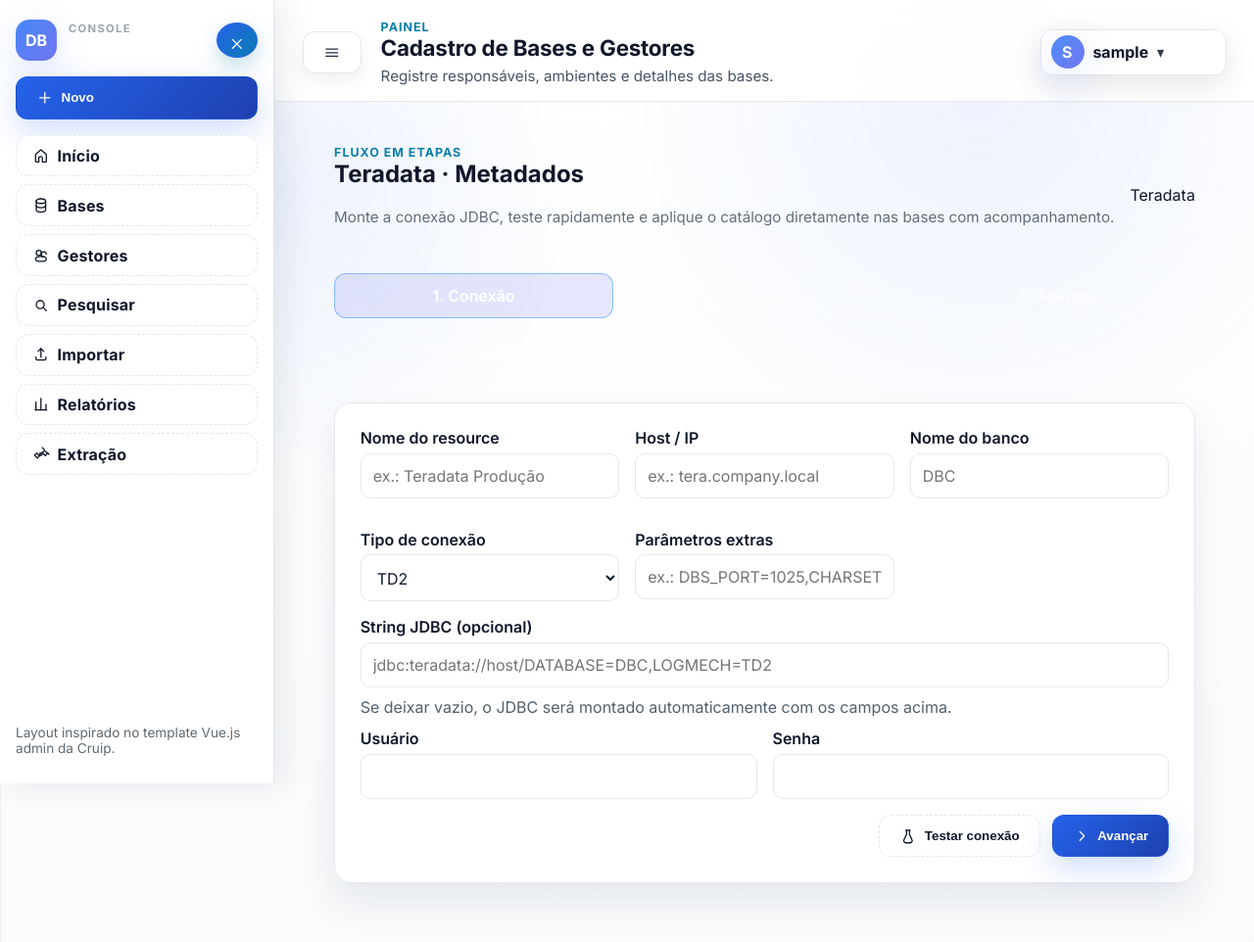
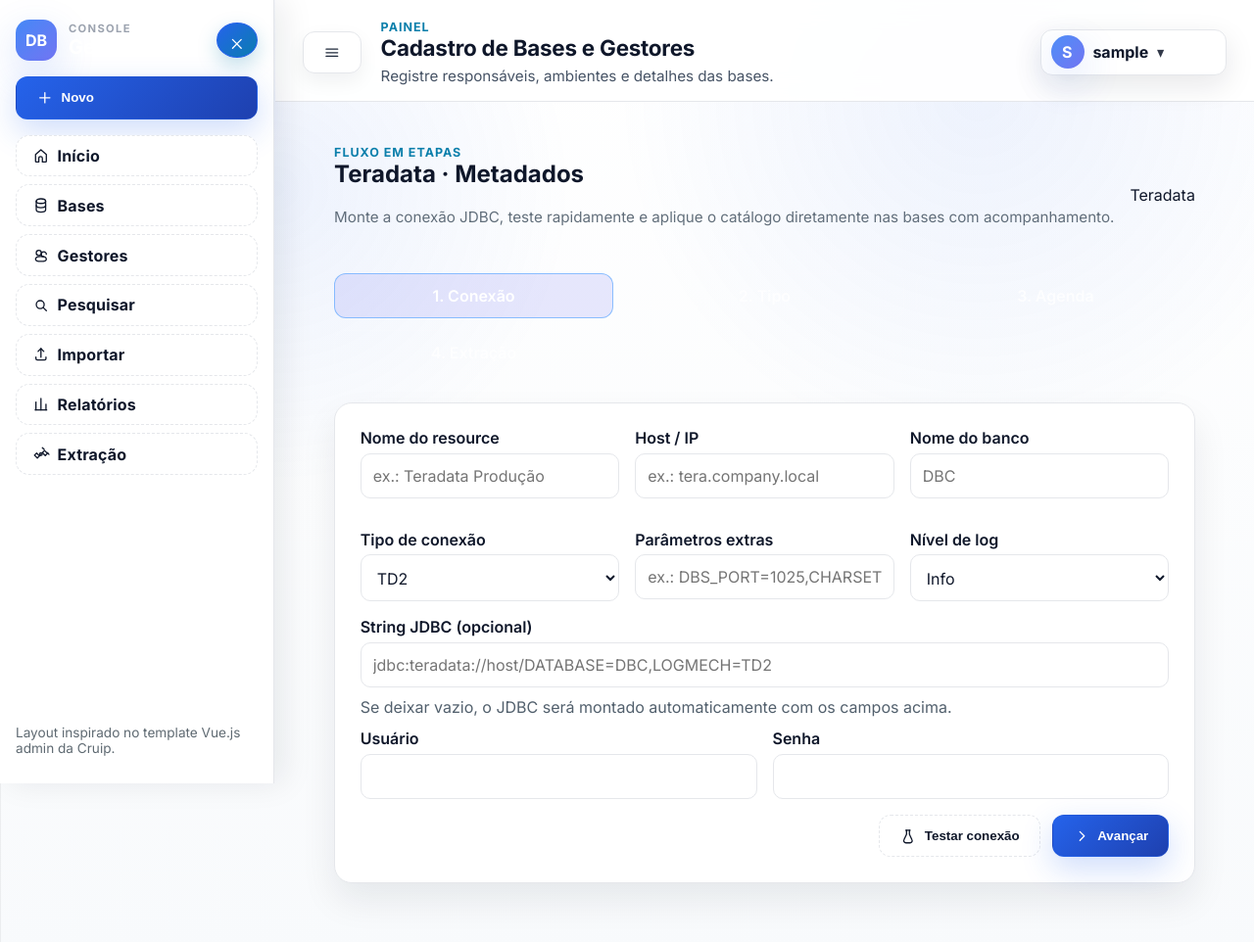
Before and after one commit to leandrojtv/Arquivos, a Flask app: page /extracao/teradata in a window 1280 px wide. Shown: the whole page at 98% size. Run offline with Flask 3, Linux system fonts and the light colour scheme; the visitor is signed in with stand-in values (Sample User, id 1).

Commit message:
Handle extraction failures and log levels

```diff
--- a/app.py
+++ b/app.py
@@ -105,6 +105,7 @@ def init_db():
             connector TEXT NOT NULL,
             extraction_type TEXT NOT NULL,
             mode TEXT NOT NULL,
+            log_level TEXT DEFAULT 'INFO',
             host TEXT,
             jdbc_url TEXT,
             connection_type TEXT,
@@ -134,6 +135,7 @@ def init_db():
             connector TEXT NOT NULL,
             extraction_type TEXT NOT NULL,
             mode TEXT NOT NULL,
+            log_level TEXT DEFAULT 'INFO',
             host TEXT,
             jdbc_url TEXT,
             connection_type TEXT,
@@ -278,6 +280,9 @@ def migrate_extraction_jobs():
     conn = sqlite3.connect(DB_PATH)
     columns = conn.execute("PRAGMA table_info(extraction_jobs)").fetchall()
     names = {col[1] for col in columns}
+    if columns and "log_level" not in names:
+        conn.execute("ALTER TABLE extraction_jobs ADD COLUMN log_level TEXT DEFAULT 'INFO'")
+        conn.execute("UPDATE extraction_jobs SET log_level = 'INFO' WHERE log_level IS NULL")
     if columns and "host" not in names:
         conn.execute("ALTER TABLE extraction_jobs ADD COLUMN host TEXT")
     if columns and "password" not in names:
@@ -299,6 +304,10 @@ def migrate_extraction_jobs():
 def migrate_extraction_resources():
     conn = sqlite3.connect(DB_PATH)
     columns = conn.execute("PRAGMA table_info(extraction_resources)").fetchall()
+    col_names = {c[1] for c in columns}
+    if columns and "log_level" not in col_names:
+        conn.execute("ALTER TABLE extraction_resources ADD COLUMN log_level TEXT DEFAULT 'INFO'")
+        conn.execute("UPDATE extraction_resources SET log_level = 'INFO' WHERE log_level IS NULL")
     if not columns:
         conn.close()
         return
@@ -309,15 +318,16 @@ def migrate_extraction_resources():
         cur = conn.execute(
             """
             INSERT INTO extraction_resources (
-                name, connector, extraction_type, mode, host, jdbc_url, connection_type, database_name,
+                name, connector, extraction_type, mode, log_level, host, jdbc_url, connection_type, database_name,
                 password, username, extra_params, schedule_id, run_once, next_run_at, last_run_at
-            ) VALUES (?, ?, ?, ?, ?, ?, ?, ?, ?, ?, ?, ?, ?, ?, ?)
+            ) VALUES (?, ?, ?, ?, ?, ?, ?, ?, ?, ?, ?, ?, ?, ?, ?, ?)
             """,
             (
                 name_hint,
                 job["connector"],
                 job["extraction_type"],
                 job["mode"],
+                job["log_level"] if "log_level" in job.keys() else "INFO",
                 job["host"],
                 job["jdbc_url"],
                 job["connection_type"],
@@ -515,6 +525,7 @@ def create_extraction_job(
     extraction_type,
     mode,
     config,
+    log_level="INFO",
     resource_id=None,
     schedule_id=None,
     run_once=True,
@@ -524,14 +535,15 @@ def create_extraction_job(
     conn = sqlite3.connect(DB_PATH)
     cur = conn.execute(
         """
-        INSERT INTO extraction_jobs (resource_id, connector, extraction_type, mode, host, jdbc_url, connection_type, database_name, password, username, extra_params, schedule_id, run_once, status, next_run_at, last_run_at)
-        VALUES (?, ?, ?, ?, ?, ?, ?, ?, ?, ?, ?, ?, ?, ?, ?, ?)
+        INSERT INTO extraction_jobs (resource_id, connector, extraction_type, mode, log_level, host, jdbc_url, connection_type, database_name, password, username, extra_params, schedule_id, run_once, status, next_run_at, last_run_at)
+        VALUES (?, ?, ?, ?, ?, ?, ?, ?, ?, ?, ?, ?, ?, ?, ?, ?, ?)
         """,
         (
             resource_id,
             connector,
             extraction_type,
             mode,
+            log_level,
             config.get("host"),
             config.get("jdbc_url"),
             config.get("connection_type"),
@@ -552,20 +564,21 @@ def create_extraction_job(
     return job_id
 
 
-def create_extraction_resource(name, connector, extraction_type, mode, config, schedule_id=None, run_once=True, next_run_at=None):
+def create_extraction_resource(name, connector, extraction_type, mode, config, schedule_id=None, run_once=True, next_run_at=None, log_level="INFO"):
     conn = sqlite3.connect(DB_PATH)
     cur = conn.execute(
         """
         INSERT INTO extraction_resources (
-            name, connector, extraction_type, mode, host, jdbc_url, connection_type, database_name, password, username, extra_params,
+            name, connector, extraction_type, mode, log_level, host, jdbc_url, connection_type, database_name, password, username, extra_params,
             schedule_id, run_once, next_run_at, last_run_at
-        ) VALUES (?, ?, ?, ?, ?, ?, ?, ?, ?, ?, ?, ?, ?, ?, ?)
+        ) VALUES (?, ?, ?, ?, ?, ?, ?, ?, ?, ?, ?, ?, ?, ?, ?, ?)
         """,
         (
             name,
             connector,
             extraction_type,
             mode,
+            log_level,
             config.get("host"),
             config.get("jdbc_url"),
             config.get("connection_type"),
@@ -585,7 +598,7 @@ def create_extraction_resource(name, connector, extraction_type, mode, config, s
     return rid
 
 
-def update_extraction_resource(resource_id, *, name=None, connector=None, extraction_type=None, mode=None, config=None, schedule_id=None, run_once=None, next_run_at=None, last_run_at=None):
+def update_extraction_resource(resource_id, *, name=None, connector=None, extraction_type=None, mode=None, log_level=None, config=None, schedule_id=None, run_once=None, next_run_at=None, last_run_at=None):
     conn = sqlite3.connect(DB_PATH)
     sets = []
     params = []
@@ -601,6 +614,9 @@ def update_extraction_resource(resource_id, *, name=None, connector=None, extrac
     if mode is not None:
         sets.append("mode = ?")
         params.append(mode)
+    if log_level is not None:
+        sets.append("log_level = ?")
+        params.append(log_level)
     if config is not None:
         sets.extend(
             [
@@ -652,6 +668,7 @@ def update_extraction_job(
     next_run_at=None,
     last_run_at=None,
     run_once=None,
+    log_level=None,
 ):
     conn = sqlite3.connect(DB_PATH)
     sets = []
@@ -668,6 +685,9 @@ def update_extraction_job(
     if error is not None:
         sets.append("error = ?")
         params.append(error)
+    if log_level is not None:
+        sets.append("log_level = ?")
+        params.append(log_level)
     if next_run_at is not None:
         sets.append("next_run_at = ?")
         params.append(next_run_at)
@@ -685,11 +705,38 @@ def update_extraction_job(
 
 
 def append_job_log(job_id, message, reset=False):
+    LEVELS = {"ERROR": 40, "WARN": 30, "INFO": 20, "DEBUG": 10, "VERBOSE": 5}
     conn = sqlite3.connect(DB_PATH)
     conn.row_factory = sqlite3.Row
-    existing = conn.execute("SELECT log FROM extraction_jobs WHERE id = ?", (job_id,)).fetchone()
+    existing = conn.execute(
+        "SELECT log, log_level FROM extraction_jobs WHERE id = ?", (job_id,)
+    ).fetchone()
+    threshold = (existing["log_level"] if existing else "INFO") or "INFO"
+    threshold_norm = threshold.upper()
+    level_norm = "INFO"
+    text = message
+    if isinstance(message, tuple) and len(message) == 2:
+        level_norm = str(message[0]).upper()
+        text = message[1]
+    elif isinstance(message, dict):
+        level_norm = str(message.get("level", "INFO")).upper()
+        text = message.get("message", "")
+    elif "|" in message:
+        # allow preformatted "LEVEL|text"
+        maybe_level, _, maybe_msg = message.partition("|")
+        if maybe_level.upper() in LEVELS:
+            level_norm = maybe_level.upper()
+            text = maybe_msg.strip()
+
+    level_score = LEVELS.get(level_norm, 20)
+    if level_score < LEVELS.get(threshold_norm, 20) and not reset:
+        conn.close()
+        return
+
+    stamp = datetime.utcnow().isoformat()
+    line = f"[{stamp}][{level_norm}] {text}" if text else f"[{stamp}][{level_norm}]"
     current_log = existing["log"] if existing and existing["log"] else ""
-    new_log = message if reset or not current_log else f"{current_log}\n{message}"
+    new_log = line if reset or not current_log else f"{current_log}\n{line}"
     conn.execute(
         "UPDATE extraction_jobs SET log = ?, updated_at = CURRENT_TIMESTAMP WHERE id = ?",
         (new_log, job_id),
@@ -946,9 +993,6 @@ def test_teradata_connection(config):
 
 
 def fetch_teradata_metadata(config):
-    # Placeholder simples: tenta usar o driver se existir, caso contrário devolve amostra.
-    database_name = config.get("database_name") or "database"
-    sample_note = None
     try:
         conn, _ = open_teradata_connection(config)
         query = """
@@ -963,18 +1007,12 @@ def fetch_teradata_metadata(config):
         return [
             {"DatabaseName": row[0], "CommentString": row[1] if len(row) > 1 else ""}
             for row in rows
-        ], None
+        ], None, None
     except Exception as exc:
-        sample_note = (
-            f"Extração simulada (driver JDBC indisponível nesta execução: {exc})."
-            if str(exc)
-            else "Extração simulada (driver JDBC indisponível nesta execução)."
-        )
-
-    return [
-        {"DatabaseName": database_name, "CommentString": "Base importada via simulação."},
-        {"DatabaseName": f"{database_name}_ANALYTICS", "CommentString": "Exemplo de metadado."},
-    ], sample_note
+        extra = ""
+        if not find_teradata_jars():
+            extra = f". Driver JDBC não encontrado em {TERADATA_DRIVER_DIR}"
+        return [], None, f"Falha ao extrair metadados: {exc}{extra}" if str(exc) else "Falha ao extrair metadados."
 
 
 def upsert_bases_from_metadata(rows, mode, job_id, gestor_id):
@@ -1021,14 +1059,23 @@ def upsert_bases_from_metadata(rows, mode, job_id, gestor_id):
 
 
 def run_teradata_job(config, mode, extraction_type, job_id):
-    append_job_log(job_id, "Iniciando extração de metadados do Teradata...", reset=True)
+    append_job_log(job_id, ("INFO", "Iniciando extração de metadados do Teradata..."), reset=True)
     update_extraction_job(job_id, status="running", progress=10, error=None)
 
-    rows, note = fetch_teradata_metadata(config)
+    rows, note, error_message = fetch_teradata_metadata(config)
     if note:
-        append_job_log(job_id, note)
-
-    append_job_log(job_id, "Processando bases extraídas...")
+        append_job_log(job_id, ("INFO", note))
+    if error_message:
+        append_job_log(job_id, ("ERROR", error_message))
+        update_extraction_job(job_id, status="failed", progress=5, error=error_message)
+        return {
+            "total": 0,
+            "imported": 0,
+            "errors": [error_message],
+            "note": note,
+        }
+
+    append_job_log(job_id, ("DEBUG", "Processando bases extraídas..."))
     update_extraction_job(job_id, progress=40)
 
     gestor_id = ensure_default_extractor_gestor()
@@ -1039,11 +1086,11 @@ def run_teradata_job(config, mode, extraction_type, job_id):
     error_text = "\n".join(errors) if errors else None
 
     update_extraction_job(job_id, status=status, progress=progress, error=error_text)
-    append_job_log(job_id, f"Linhas recebidas: {len(rows)}. Bases aplicadas: {imported}.")
+    append_job_log(job_id, ("INFO", f"Linhas recebidas: {len(rows)}. Bases aplicadas: {imported}."))
     if errors:
-        append_job_log(job_id, "Ocorreram avisos durante a execução:")
+        append_job_log(job_id, ("WARN", "Ocorreram avisos durante a execução:"))
         for err in errors:
-            append_job_log(job_id, f"- {err}")
+            append_job_log(job_id, ("WARN", f"- {err}"))
 
     return {
         "total": len(rows),
@@ -1108,7 +1155,12 @@ def run_extraction_job(job):
     job_row = job if isinstance(job, dict) else get_job(job_id)
     config = job_to_config(job_row)
     update_extraction_job(job_row["id"], status="running", progress=0, error=None)
-    result = run_teradata_job(config, job_row["mode"], job_row["extraction_type"], job_row["id"])
+    try:
+        result = run_teradata_job(config, job_row["mode"], job_row["extraction_type"], job_row["id"])
+    except Exception as exc:  # pragma: no cover - runtime guardrail
+        append_job_log(job_row["id"], ("ERROR", f"Erro inesperado: {exc}"))
+        update_extraction_job(job_row["id"], status="failed", progress=0, error=str(exc))
+        result = {"total": 0, "imported": 0, "errors": [str(exc)], "note": None}
     finalize_next_run(job_row["id"], job_row)
     return result
 
@@ -1145,6 +1197,7 @@ def dispatch_due_jobs():
                 "username": res["username"],
                 "extra_params": res["extra_params"],
             },
+            log_level=res["log_level"] if "log_level" in res.keys() else "INFO",
             resource_id=res["id"],
             schedule_id=res["schedule_id"],
             run_once=True,
@@ -2336,6 +2389,7 @@ def prefill_from_job(job_id, bucket):
     bucket["extraction_type"] = job["extraction_type"] or "metadata"
     bucket["schedule_id"] = job["schedule_id"]
     bucket["run_once"] = bool(job["run_once"]) if job["run_once"] is not None else True
+    bucket["log_level"] = (job["log_level"] or "INFO") if "log_level" in job.keys() else "INFO"
 
 
 def prefill_from_resource(resource_id, bucket):
@@ -2358,6 +2412,7 @@ def prefill_from_resource(resource_id, bucket):
     bucket["schedule_id"] = res["schedule_id"]
     bucket["run_once"] = bool(res["run_once"]) if res["run_once"] is not None else True
     bucket["next_run_at"] = res["next_run_at"]
+    bucket["log_level"] = (res["log_level"] or "INFO") if "log_level" in res.keys() else "INFO"
 
 
 @app.route("/extracao/teradata", methods=["GET", "POST"])
@@ -2368,6 +2423,8 @@ def extract_teradata():
     bucket = get_flow_bucket(flow)
     job_id_param = request.args.get("job_id")
     resource_id_param = request.args.get("resource_id")
+    if not bucket.get("log_level"):
+        bucket["log_level"] = "INFO"
 
     if resource_id_param and not bucket.get("config"):
         try:
@@ -2389,6 +2446,7 @@ def extract_teradata():
         username = request.form.get("username", "").strip()
         password = request.form.get("password", "")
         extra_params = request.form.get("extra_params", "").strip()
+        log_level = request.form.get("log_level", bucket.get("log_level", "INFO")) or "INFO"
         jdbc_url = manual_jdbc or build_jdbc_url(host, database_name, connection_type, extra_params)
 
         bucket["resource_name"] = resource_name
@@ -2401,6 +2459,7 @@ def extract_teradata():
             "password": password,
             "extra_params": extra_params,
         }
+        bucket["log_level"] = log_level.upper()
 
         if request.form.get("action") == "test":
             ok, message = test_teradata_connection(bucket["config"])
@@ -2488,6 +2547,7 @@ def extract_teradata():
                     connector="teradata",
                     extraction_type=extraction_type,
                     mode=mode,
+                    log_level=bucket.get("log_level", "INFO"),
                     config=config,
                     schedule_id=schedule_id,
                     run_once=run_once,
@@ -2500,6 +2560,7 @@ def extract_teradata():
                     extraction_type,
                     mode,
                     config,
+                    log_level=bucket.get("log_level", "INFO"),
                     schedule_id=schedule_id,
                     run_once=run_once,
                     next_run_at=next_run_at,
@@ -2521,6 +2582,7 @@ def extract_teradata():
                 extraction_type,
                 mode,
                 config,
+                log_level=bucket.get("log_level", "INFO"),
                 resource_id=resource_id,
                 schedule_id=schedule_id,
                 run_once=True,
@@ -2743,6 +2805,7 @@ def run_resource(resource_id):
             "username": res["username"],
             "extra_params": res["extra_params"],
         },
+        log_level=res["log_level"] if "log_level" in res.keys() else "INFO",
         resource_id=resource_id,
         schedule_id=res["schedule_id"],
     )
--- a/templates/extract_teradata.html
+++ b/templates/extract_teradata.html
@@ -42,6 +42,17 @@
       <div>
         <label for="extra_params">Parâmetros extras</label>
         <input type="text" name="extra_params" id="extra_params" value="{{ bucket.get('config', {}).get('extra_params','') }}" placeholder="ex.: DBS_PORT=1025,CHARSET=UTF8" />
+      </div>
+      <div>
+        <label for="log_level">Nível de log</label>
+        <select name="log_level" id="log_level">
+          {% set level = bucket.get('log_level','INFO') %}
+          <option value="ERROR" {% if level=='ERROR' %}selected{% endif %}>Error</option>
+          <option value="WARN" {% if level=='WARN' %}selected{% endif %}>Warn</option>
+          <option value="INFO" {% if level=='INFO' %}selected{% endif %}>Info</option>
+          <option value="DEBUG" {% if level=='DEBUG' %}selected{% endif %}>Debug</option>
+          <option value="VERBOSE" {% if level=='VERBOSE' %}selected{% endif %}>Verbose</option>
+        </select>
       </div>
     </div>
     <label for="jdbc_url">String JDBC (opcional)</label>
@@ -181,6 +192,7 @@
           <div><strong>Resource:</strong> {{ bucket.get('resource_name','Recurso Teradata') }}</div>
           <div><strong>Tipo:</strong> {{ bucket.get('extraction_type','metadata') }}</div>
           <div><strong>Modo:</strong> {{ bucket.get('mode','incremental') }}</div>
+          <div><strong>Log:</strong> {{ bucket.get('log_level','INFO') }}</div>
         </div>
         <div class="card inset schedule-callout">
           <div class="badge">Schedule</div>
--- a/templates/jobs_table.html
+++ b/templates/jobs_table.html
@@ -10,6 +10,7 @@
       <th>Próxima execução</th>
       <th>Status</th>
       <th>Progresso</th>
+      <th>Erro</th>
       <th>Atualizado</th>
       <th>Ações</th>
     </tr>
@@ -37,6 +38,7 @@
         <div class="progress mini"><div class="progress-bar" style="width: {{ job.progress }}%"></div></div>
         <small>{{ job.progress }}%</small>
       </td>
+      <td>{{ job.error or '—' }}</td>
       <td>{{ job.updated_at }}</td>
       <td class="actions-inline">
         <form action="{{ url_for('restart_job', job_id=job.id) }}" method="post" style="display:inline">
@@ -47,7 +49,7 @@
       </td>
     </tr>
     {% else %}
-    <tr><td colspan="10">Nenhum job executado ainda.</td></tr>
+    <tr><td colspan="12">Nenhum job executado ainda.</td></tr>
     {% endfor %}
   </tbody>
 </table>
```
Also changed, not shown: README.md.
